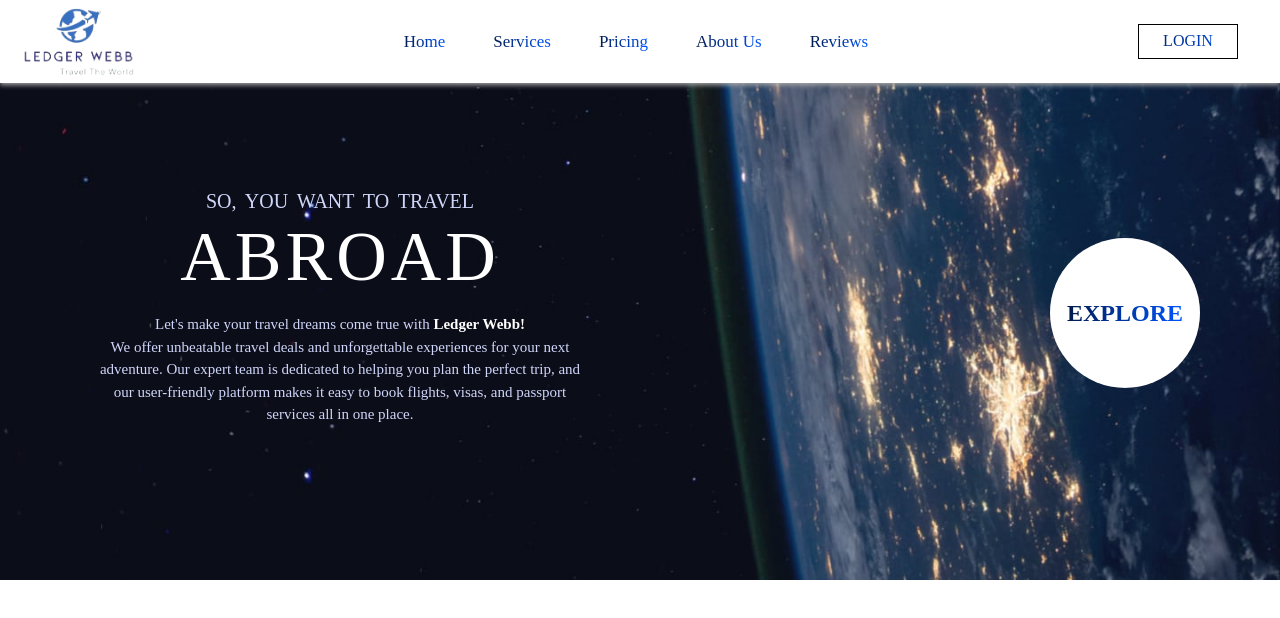
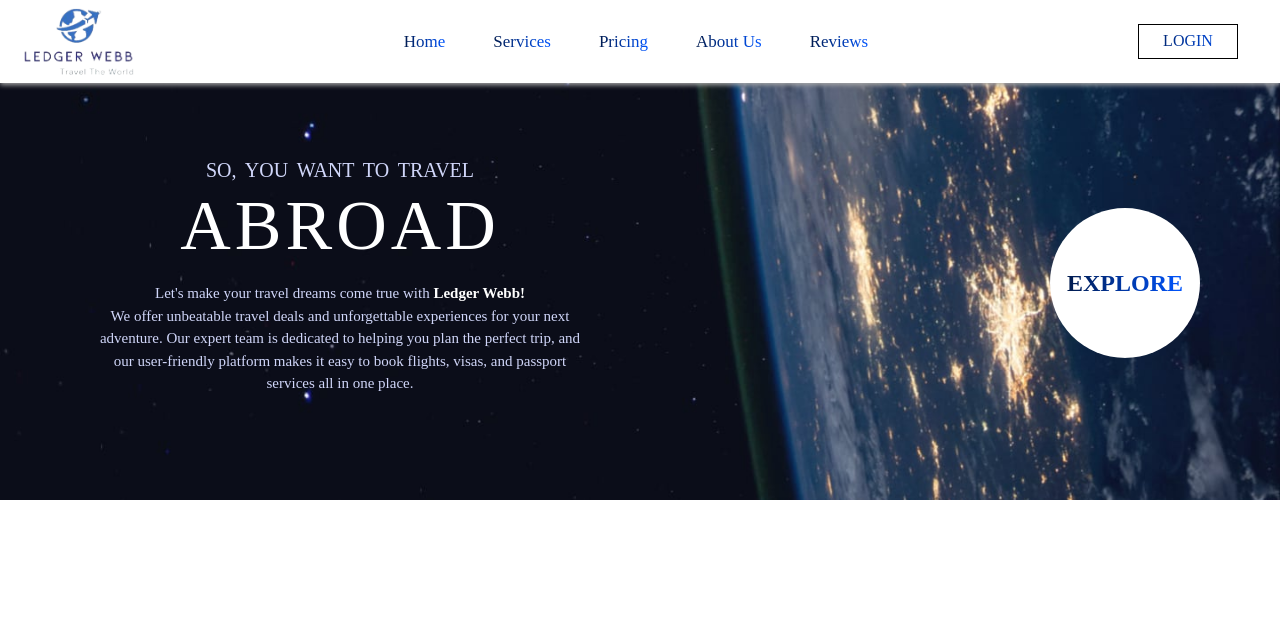
Before and after one commit to Fajarudheen-PA/ledgerWeb-travels-React, a React (Create React App) app: page / in a window 1280 px wide. Shown: the top 618 px of the page. Built offline with nearby package versions, Linux system fonts and the light colour scheme.

Commit message:
updated Banner

```diff
--- a/src/components/Banner/Banner.css
+++ b/src/components/Banner/Banner.css
@@ -4,9 +4,9 @@
   background-size: cover;
   width: 100%;
   min-height: 500px;
-  position: absolute;
-  top: 80px;
   margin: 0 auto;
+  display: flex;
+  align-items: center;
 }
 .banner__wrap {
   display: flex;
--- a/src/components/Banner/Banner.scss
+++ b/src/components/Banner/Banner.scss
@@ -7,9 +7,11 @@
     background-size: cover;
     width: 100%;
     min-height: 500px;
-    position: absolute;
-    top: 80px;
+    // position: absolute;
+    // top: 80px;
     margin: 0 auto;
+    display: flex;
+    align-items: center;
 
     &__wrap{
         display: flex;
```
Also changed, not shown: 1 other file (tests, documents, lock files or other folders).
